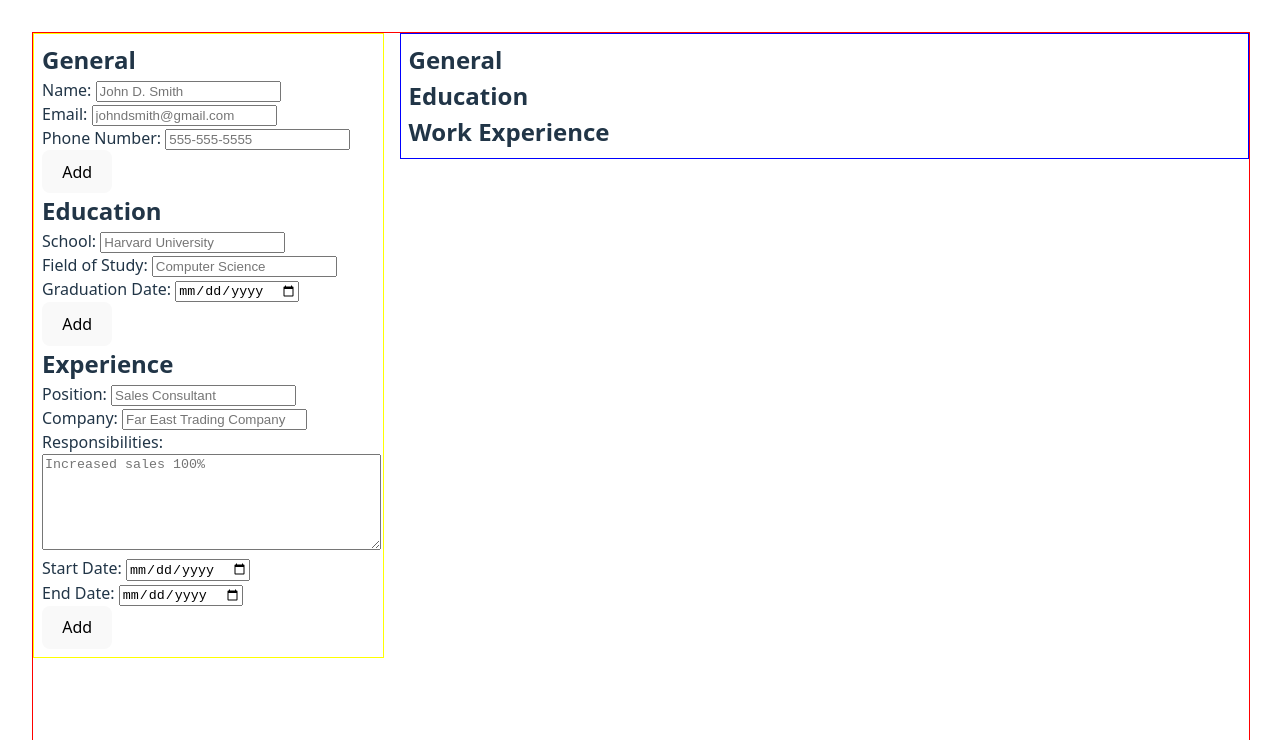
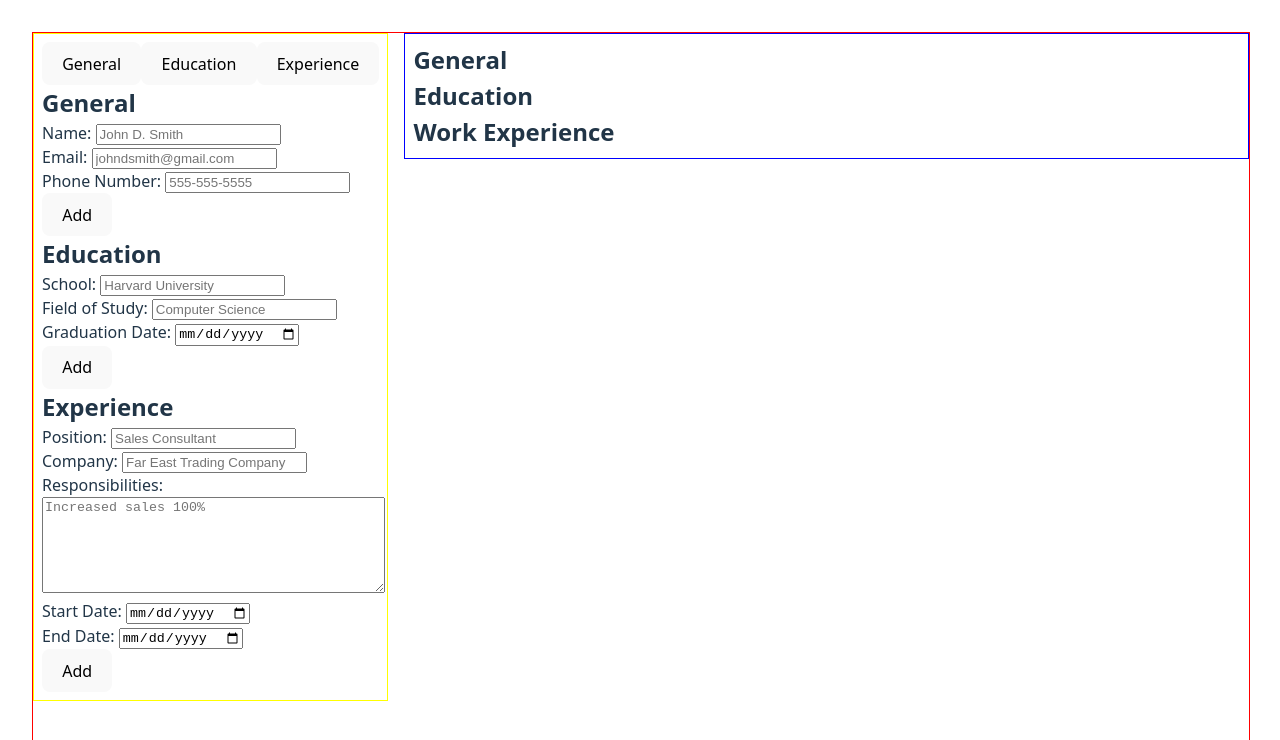
Before and after one commit to thongster/odin-cv-application, a React (Vite) app: page / in a window 1280 px wide. Shown: the top 740 px of the page. Built offline with nearby package versions, Linux system fonts and the light colour scheme.

Commit message:
html and css for tabs

```diff
--- a/src/App.jsx
+++ b/src/App.jsx
@@ -6,6 +6,7 @@ import Education from "./components/Education";
 import EducationDisplay from "./components/EducationDisplay";
 import Experience from "./components/Experience";
 import ExperienceDisplay from "./components/ExperienceDisplay";
+import Tabs from "./Tabs"
 
 function App() {
   // General info
@@ -29,6 +30,7 @@ function App() {
     <>
       <div className="container">
         <div className="formSide">
+          <Tabs />
           <General setName={setName} setEmail={setEmail} setPhone={setPhone} />
           <Education
             school={school}
--- /dev/null
+++ b/src/Tabs.jsx
@@ -0,0 +1,11 @@
+import "./styles/Tabs.css"
+
+export default function Tabs() {
+    return (
+        <div className="tabs">
+            <button>General</button>
+            <button>Education</button>
+            <button>Experience</button>
+        </div>
+    )
+}
--- /dev/null
+++ b/src/styles/Tabs.css
@@ -0,0 +1,3 @@
+.tabs {
+    display: flex;
+}
```
